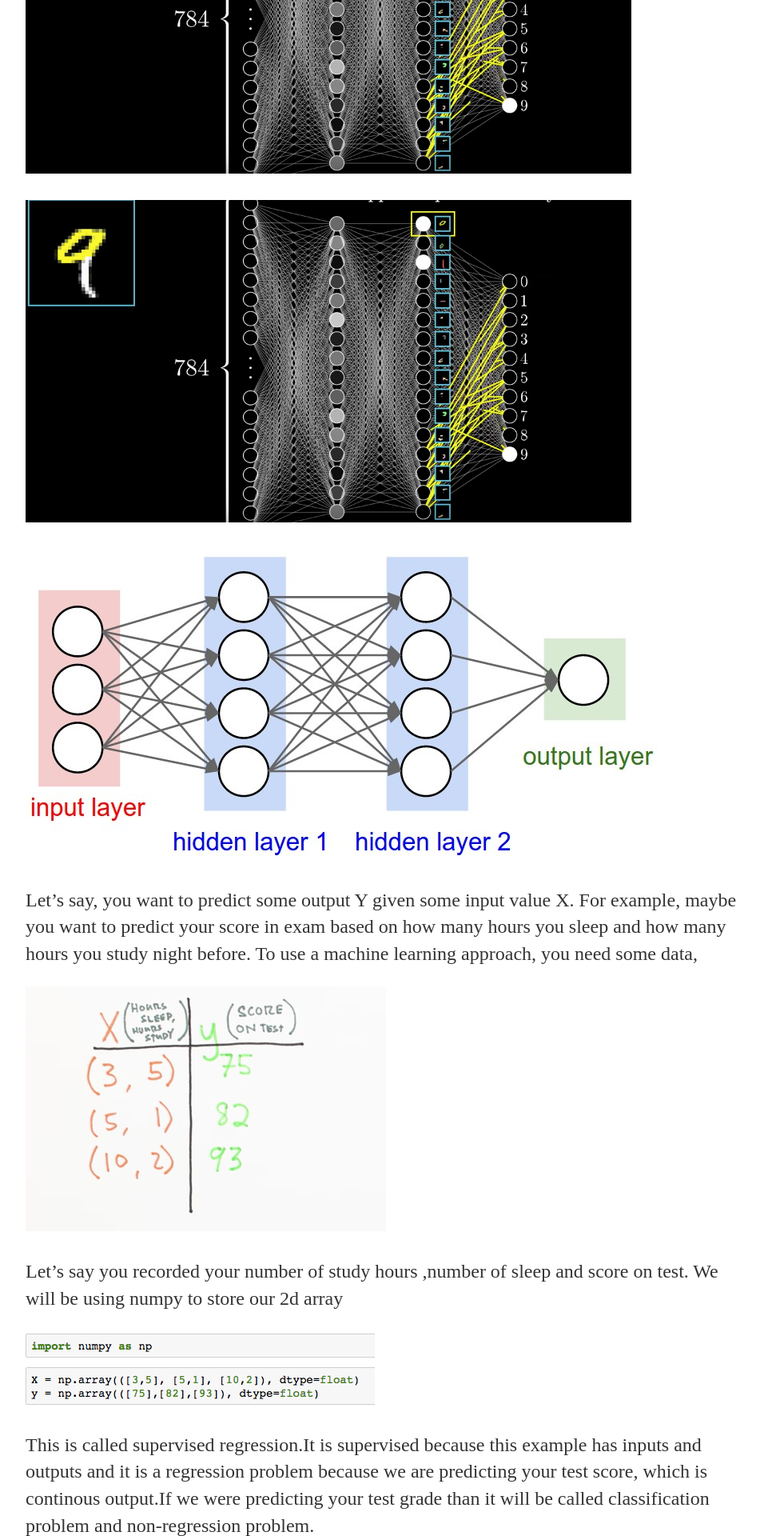
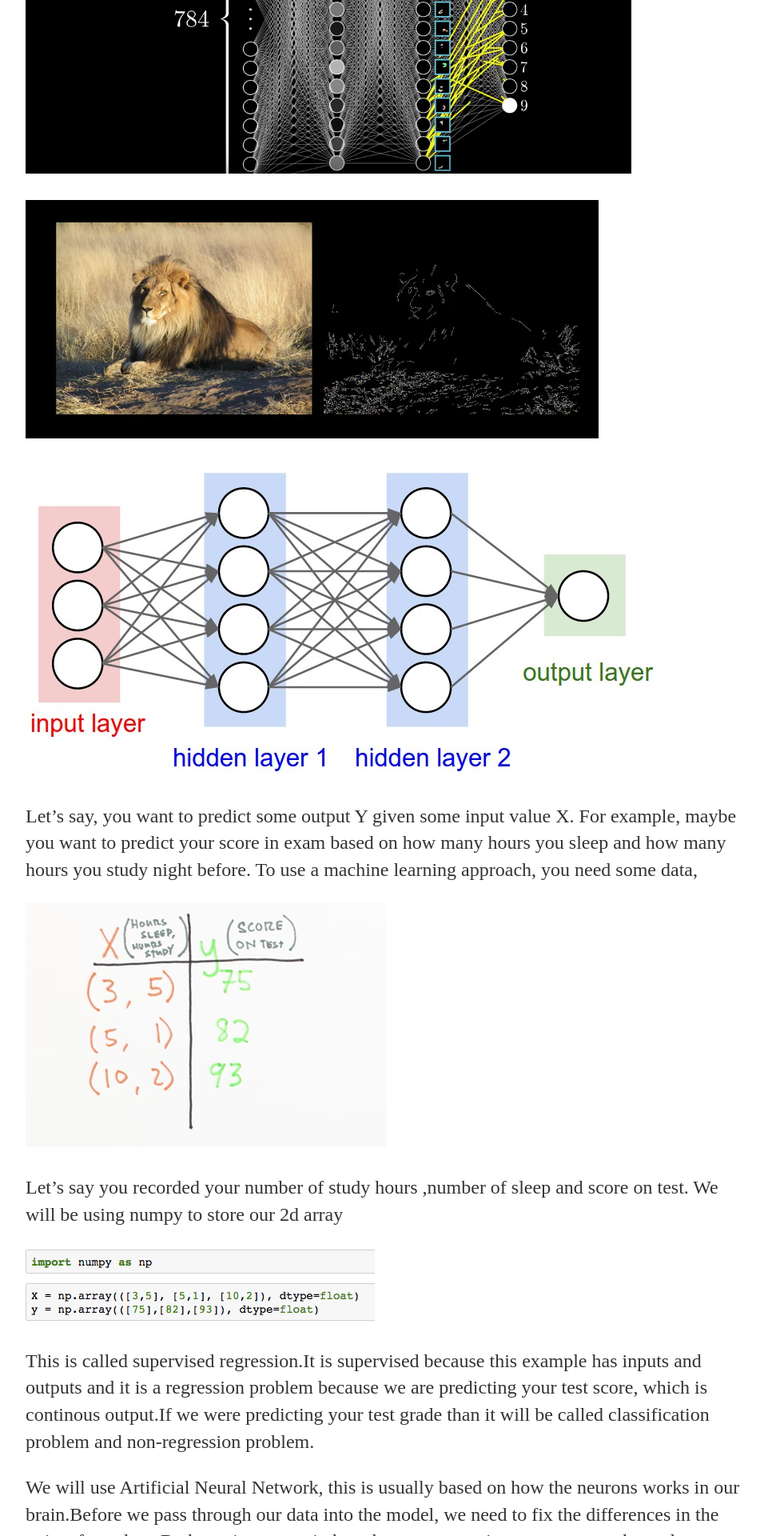
Before and after one commit to summii/summii.github.io, a Jekyll site: the page built from _posts/2018-05-05-neural-network-from-scratch.md, in a window 1280 px wide. Shown: the part 2726-4646 px from the top of the page at 80% size, without its empty margins (160-1116 px from the left). Built offline with Jekyll 4.4.1, drawn with Linux system fonts in a browser that asks for light colours.

Commit message:
temp images

```diff
--- a/_posts/2018-05-05-neural-network-from-scratch.md
+++ b/_posts/2018-05-05-neural-network-from-scratch.md
@@ -15,7 +15,7 @@ date: 2018-05-05
 
 ![alt text](/img/6.png)
 
-![alt text](/img/6.png)
+![alt text](/img/7.png)
 
 
 
```
